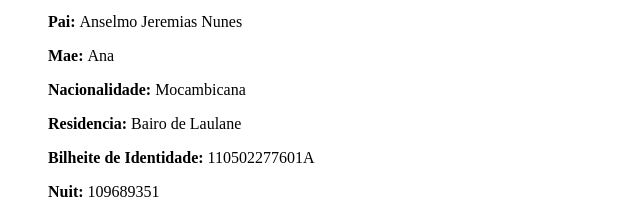
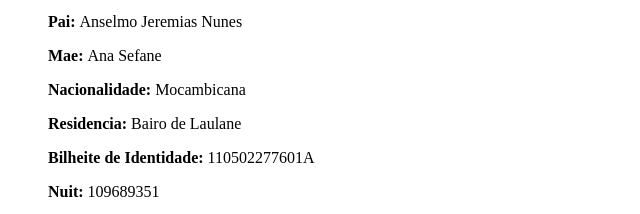
Before and after one commit to nugermio253/jeusiacv, a plain HTML site: page paginas/sobre.html in a window 1280 px wide. Shown: the part 314-528 px from the top of the page, 0-640 px from the left. Drawn offline with Linux system fonts and the light colour scheme.

Commit message:
Update sobre.html

```diff
--- a/paginas/sobre.html
+++ b/paginas/sobre.html
@@ -33,7 +33,7 @@
                         <p> <b> Local de Nascimento: </b>  Maputo </p>
                         <p> <b> Estado civil: </b> Solteira  </p>
                         <p> <b> Pai: </b> Anselmo Jeremias Nunes  </p>
-                        <p> <b> Mae: </b> Ana </p>
+                        <p> <b> Mae: </b> Ana Sefane</p>
                         <p> <b> Nacionalidade: </b> Mocambicana </p>
                         <p> <b> Residencia: </b> Bairo de Laulane </p>
                         <p> <b> Bilheite de Identidade: </b> 110502277601A </p>
```
